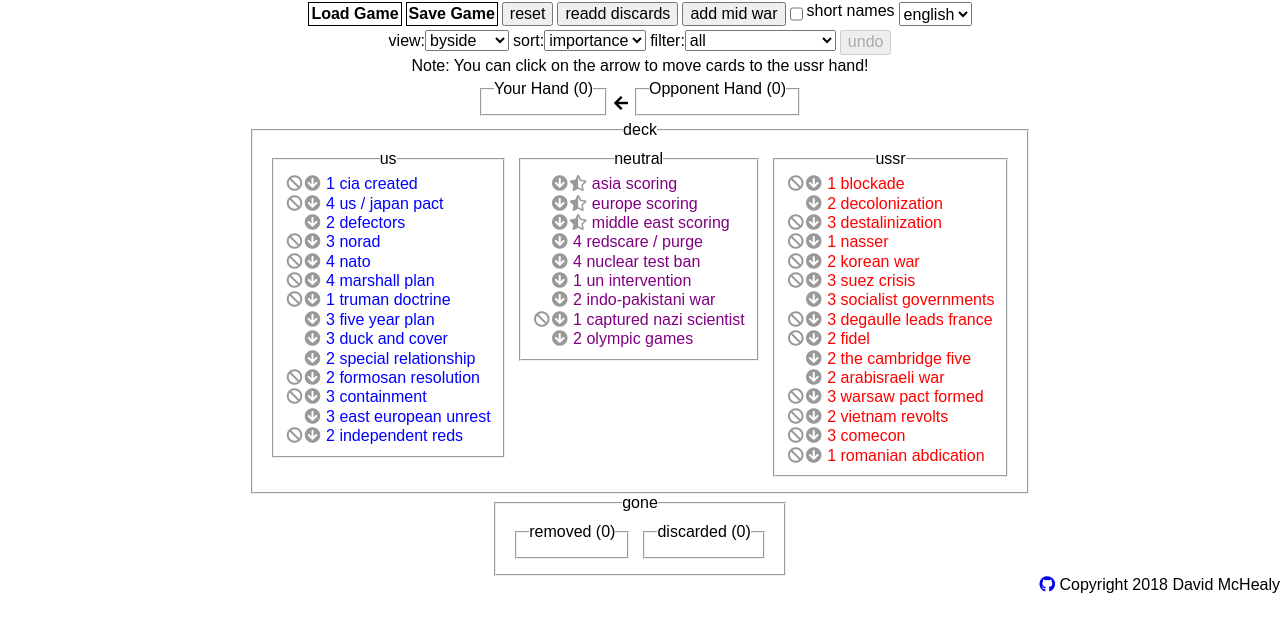
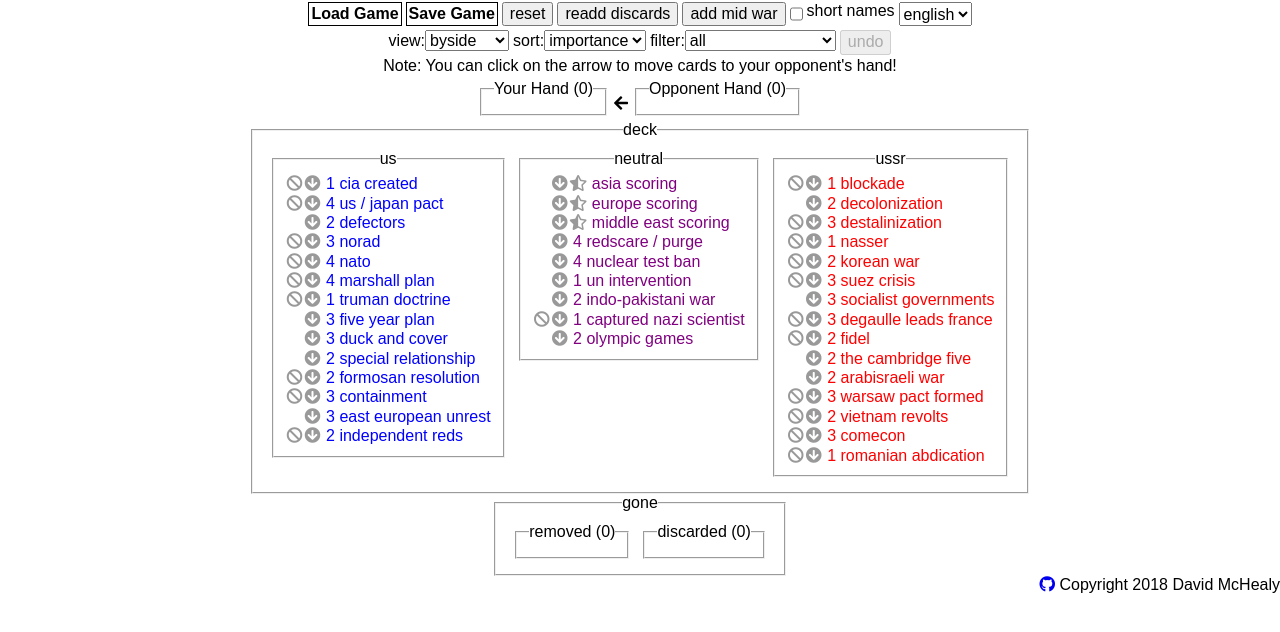
Before and after one commit to mindreader/twilight-struggle-counter, a React (Vite) app: page / in a window 1280 px wide. Shown: the top 632 px of the page. Built offline with nearby package versions, Linux system fonts and the light colour scheme.

Commit message:
feature: final modifications to flake, fix a typo.

```diff
--- a/src/App.tsx
+++ b/src/App.tsx
@@ -613,7 +613,7 @@ class App extends Component {
           </div>
         </div>
         <div className={"arrow-warning" + (this.state.data.get("lastState") !== null ? "-hidden" : "")}>
-          Note: You can click on the arrow to move cards to the ussr hand!
+          Note: You can click on the arrow to move cards to your opponent's hand!
         </div>
 
         <div className="bothhands">
```
Also changed, not shown: 2 other files (tests, documents, lock files or other folders).
